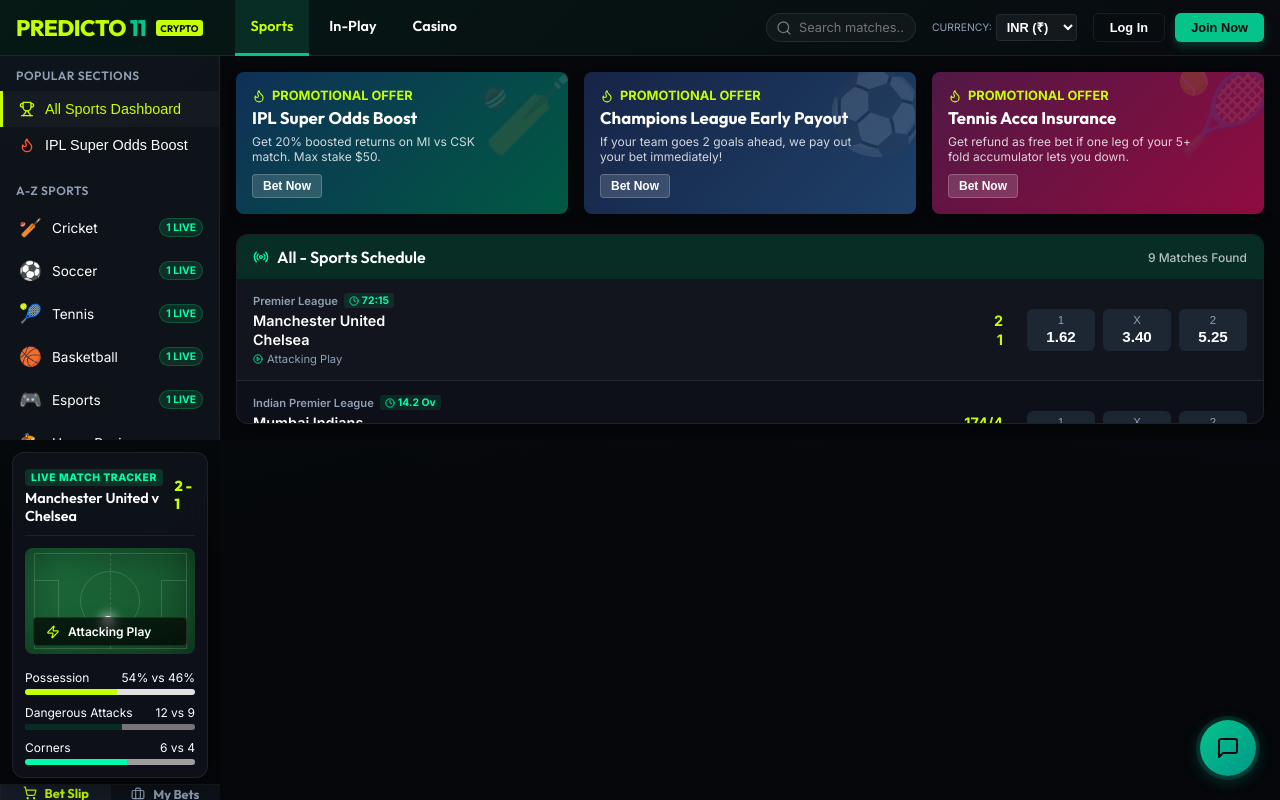
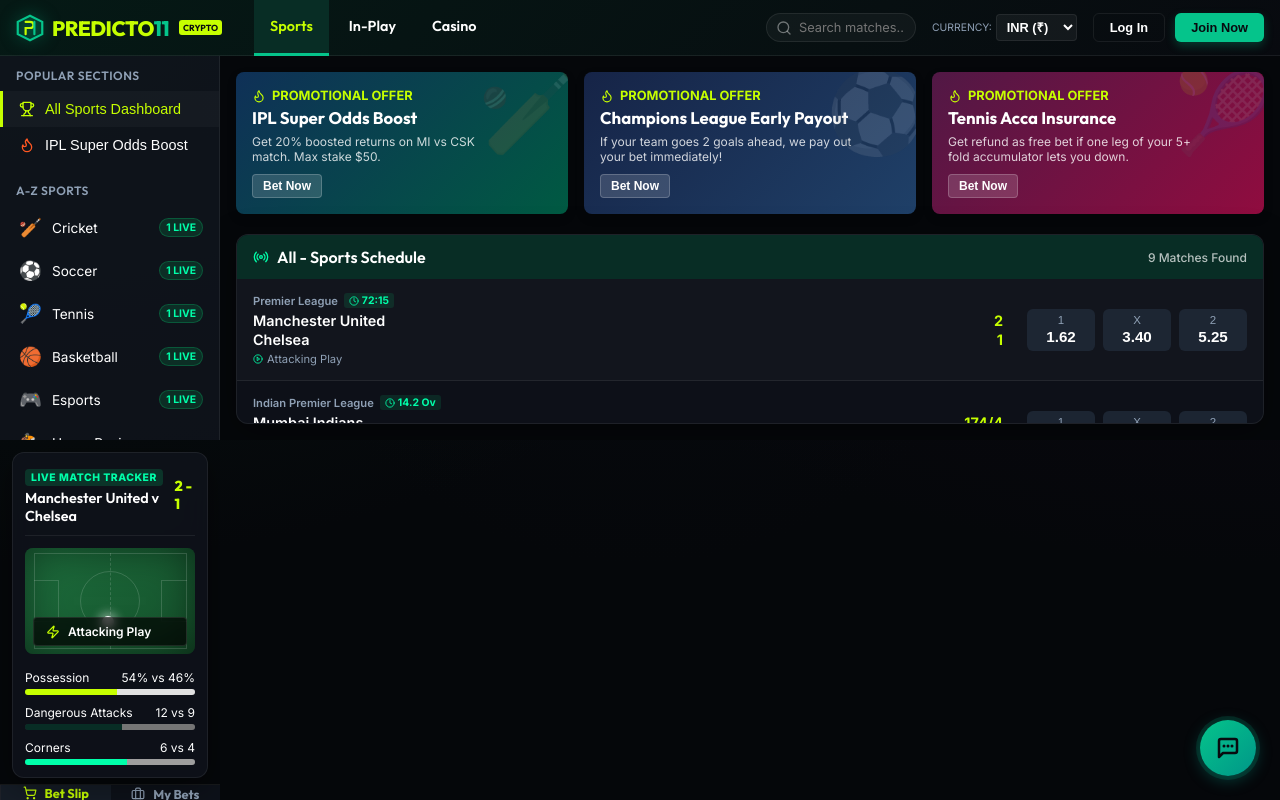
Before and after one commit to rakeshbhol1995-dotcom/predicto11, a React (Vite) app: page / in a window 1280 px wide. Built offline with nearby package versions, Linux system fonts and the light colour scheme.

Commit message:
design: replace generic stock icons with custom-designed premium SVG vector marks

```diff
--- a/src/components/AdminPanel.jsx
+++ b/src/components/AdminPanel.jsx
@@ -1,6 +1,14 @@
 import React, { useState } from 'react';
 import { useBet } from '../context/BetContext';
-import { Settings, ShieldAlert, Award, FileText, Users, Play, PenTool } from 'lucide-react';
+import { Settings, Award, FileText, Users, Play, PenTool } from 'lucide-react';
+
+const AdminCustomLogo = () => (
+  <svg width="28" height="28" viewBox="0 0 32 32" fill="none" xmlns="http://www.w3.org/2000/svg" style={{ filter: 'drop-shadow(0 0 8px rgba(171, 71, 188, 0.5))' }}>
+    <rect x="6" y="12" width="20" height="14" rx="3" stroke="#ab47bc" strokeWidth="2.5" fill="rgba(171, 71, 188, 0.1)"/>
+    <path d="M11 12V8C11 5.2 13.2 3 16 3C18.8 3 21 5.2 21 8V12" stroke="#ab47bc" strokeWidth="2.5" strokeLinecap="round"/>
+    <circle cx="16" cy="19" r="2.5" fill="var(--brand-yellow)"/>
+  </svg>
+);
 
 export default function AdminPanel({ matches, onUpdateMatches }) {
   const { usersList, placedBets, fiatSymbol, convertUsdtToFiat } = useBet();
@@ -64,7 +72,7 @@
         boxShadow: '0 8px 32px rgba(171, 71, 188, 0.15)'
       }}>
         <div style={{ display: 'flex', alignItems: 'center', gap: '12px' }}>
-          <ShieldAlert size={28} style={{ color: '#ab47bc' }} />
+          <AdminCustomLogo />
           <div>
             <h2 style={{ fontSize: '1.3rem', fontWeight: 800, color: '#ffffff' }}>Predicto11 Backoffice</h2>
             <p style={{ fontSize: '0.75rem', color: 'var(--text-muted)' }}>Admin dashboard to override live match events, monitor balances and view placed bets.</p>
--- a/src/components/CasinoLobby.jsx
+++ b/src/components/CasinoLobby.jsx
@@ -1,6 +1,16 @@
 import React, { useState, useEffect } from 'react';
 import { useBet } from '../context/BetContext';
-import { Sparkles, Trophy, HelpCircle, AlertTriangle, Disc, RefreshCw } from 'lucide-react';
+import { Trophy, HelpCircle, AlertTriangle, Disc, RefreshCw } from 'lucide-react';
+
+const CasinoCustomLogo = () => (
+  <svg width="32" height="32" viewBox="0 0 32 32" fill="none" xmlns="http://www.w3.org/2000/svg" style={{ filter: 'drop-shadow(0 0 8px rgba(156, 39, 176, 0.6))' }}>
+    <circle cx="16" cy="16" r="14" stroke="var(--brand-purple)" strokeWidth="2" strokeDasharray="4 2"/>
+    <path d="M7 22L10 11L16 17L22 11L25 22H7Z" fill="var(--brand-gold)" stroke="var(--brand-gold)" strokeWidth="1.5" strokeLinejoin="round"/>
+    <circle cx="16" cy="11" r="1.5" fill="var(--brand-gold)"/>
+    <circle cx="7" cy="20" r="1.5" fill="var(--brand-gold)"/>
+    <circle cx="25" cy="20" r="1.5" fill="var(--brand-gold)"/>
+  </svg>
+);
 
 export default function CasinoLobby() {
   const { user, balance, fiatSymbol, convertFiatToUsdt, convertUsdtToFiat, adjustCryptoBalance } = useBet();
@@ -116,7 +126,7 @@
     setRouletteResult(null);
 
     const stakeVal = parseFloat(rouletteStake);
-    if (isNaN(stakeVal) || stakeVal <= 0) {
+    if (isNaN(zoom => rouletteStake)) {
       setErrorMessage("Please enter a valid stake amount.");
       return;
     }
@@ -195,7 +205,7 @@
         <div style={{ position: 'absolute', top: '-30px', right: '-30px', width: '120px', height: '120px', background: 'var(--brand-purple)', filter: 'blur(50px)', opacity: 0.4 }} />
 
         <div style={{ display: 'flex', alignItems: 'center', gap: '12px' }}>
-          <Sparkles size={28} style={{ color: 'var(--brand-purple)' }} />
+          <CasinoCustomLogo />
           <div>
             <h2 style={{ fontSize: '1.4rem', fontWeight: 800, color: '#ffffff' }}>Predicto11 Live Casino</h2>
             <p style={{ fontSize: '0.78rem', color: 'var(--text-muted)' }}>Spin classic video reels or test your strategy in live European roulette wheel tables.</p>
--- a/src/components/Header.jsx
+++ b/src/components/Header.jsx
@@ -1,6 +1,14 @@
 import React, { useState } from 'react';
 import { useBet } from '../context/BetContext';
 import { Search, User, Wallet, Plus, Bell, Shield, LogOut } from 'lucide-react';
+
+const BrandLogo = () => (
+  <svg width="28" height="28" viewBox="0 0 32 32" fill="none" xmlns="http://www.w3.org/2000/svg" style={{ filter: 'drop-shadow(0 0 8px rgba(5, 196, 139, 0.5))' }}>
+    <polygon points="16,2 30,9 30,23 16,30 2,23 2,9" stroke="var(--brand-emerald)" strokeWidth="2.5" fill="rgba(5, 196, 139, 0.1)"/>
+    <path d="M11 9H16C18.5 9 20 10.5 20 12.5C20 14.5 18.5 16 16 16H11V23" stroke="var(--brand-yellow)" strokeWidth="2.5" strokeLinecap="round"/>
+    <line x1="21" y1="9" x2="21" y2="23" stroke="var(--brand-emerald)" strokeWidth="2.5" strokeLinecap="round"/>
+  </svg>
+);
 
 export default function Header({ activeTab, setActiveTab, onOpenDeposit, onOpenAuth, currentView, setCurrentView }) {
   const { user, logoutUser, balance, selectedFiat, setSelectedFiat, fiatSymbol, cryptoBalances } = useBet();
@@ -33,23 +41,26 @@
             color: 'var(--brand-yellow)',
             fontFamily: 'var(--font-display)',
             fontWeight: 800,
-            fontSize: '1.4rem',
+            fontSize: '1.3rem',
             letterSpacing: '-0.5px',
             cursor: 'pointer',
             display: 'flex',
             alignItems: 'center',
-            gap: '4px'
+            gap: '8px'
           }}
         >
-          PREDICTO<span style={{ color: 'var(--brand-emerald)' }}>11</span>
+          <BrandLogo />
+          <span>
+            PREDICTO<span style={{ color: 'var(--brand-emerald)' }}>11</span>
+          </span>
           <span style={{
-            fontSize: '0.6rem',
+            fontSize: '0.55rem',
             color: '#080a0f',
             background: 'var(--brand-yellow)',
             padding: '2px 4px',
             borderRadius: '3px',
             fontWeight: 'bold',
-            marginLeft: '6px',
+            marginLeft: '2px',
             letterSpacing: 'normal'
           }}>CRYPTO</span>
         </div>
--- a/src/components/LiveChat.jsx
+++ b/src/components/LiveChat.jsx
@@ -1,5 +1,14 @@
 import React, { useState, useEffect, useRef } from 'react';
-import { MessageSquare, X, Send } from 'lucide-react';
+import { X, Send } from 'lucide-react';
+
+const LiveChatCustomLogo = () => (
+  <svg width="24" height="24" viewBox="0 0 24 24" fill="none" xmlns="http://www.w3.org/2000/svg">
+    <path d="M21 15a2 2 0 0 1-2 2H7l-4 4V5a2 2 0 0 1 2-2h14a2 2 0 0 1 2 2z" stroke="currentColor" strokeWidth="2.5" strokeLinecap="round" strokeLinejoin="round"/>
+    <circle cx="8" cy="10" r="1.5" fill="currentColor"/>
+    <circle cx="12" cy="10" r="1.5" fill="currentColor"/>
+    <circle cx="16" cy="10" r="1.5" fill="currentColor"/>
+  </svg>
+);
 
 export default function LiveChat() {
   const [isOpen, setIsOpen] = useState(false);
@@ -116,7 +125,7 @@
         </div>
       ) : (
         <div className="chat-bubble" onClick={() => setIsOpen(true)}>
-          <MessageSquare size={24} />
+          <LiveChatCustomLogo />
         </div>
       )}
     </div>
```
